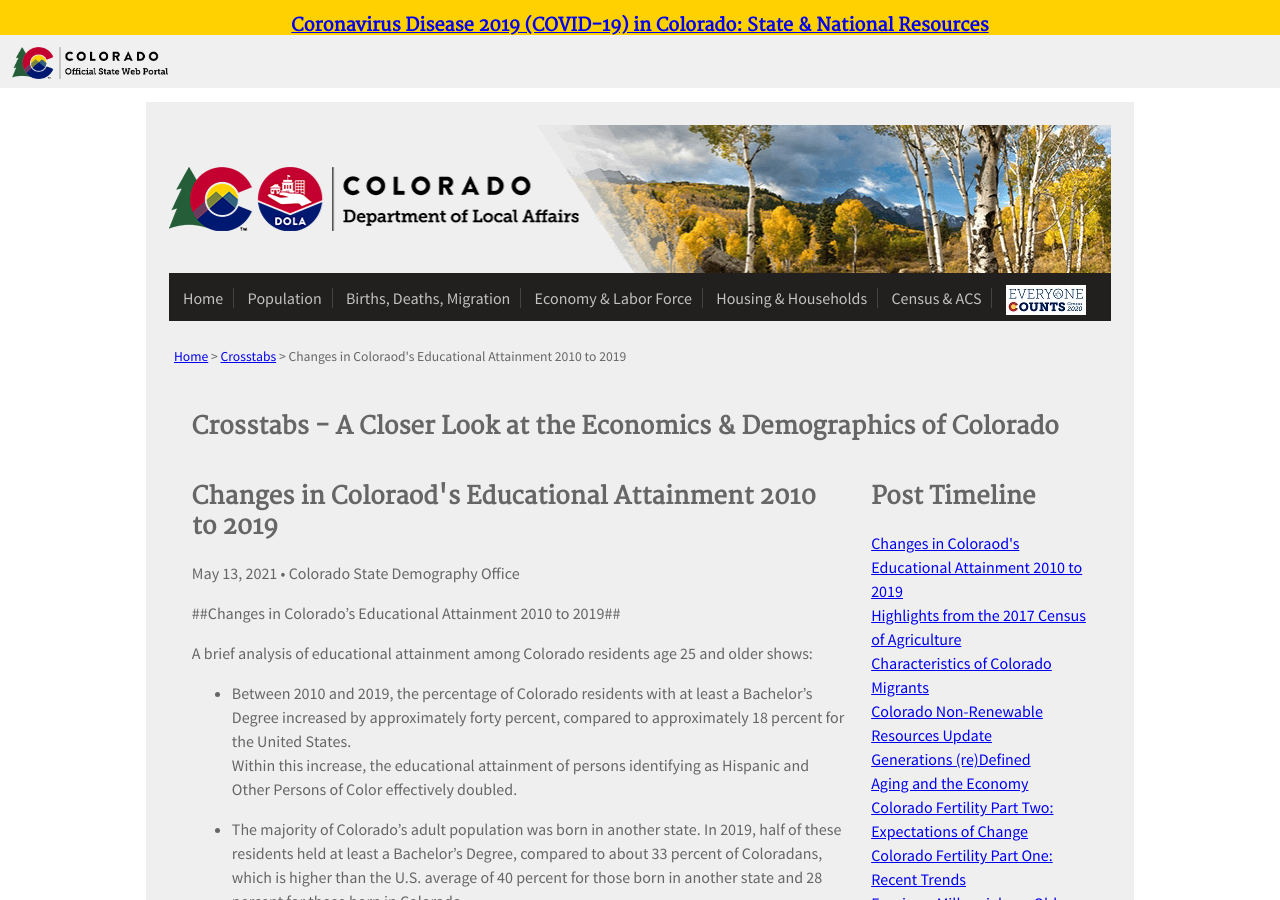
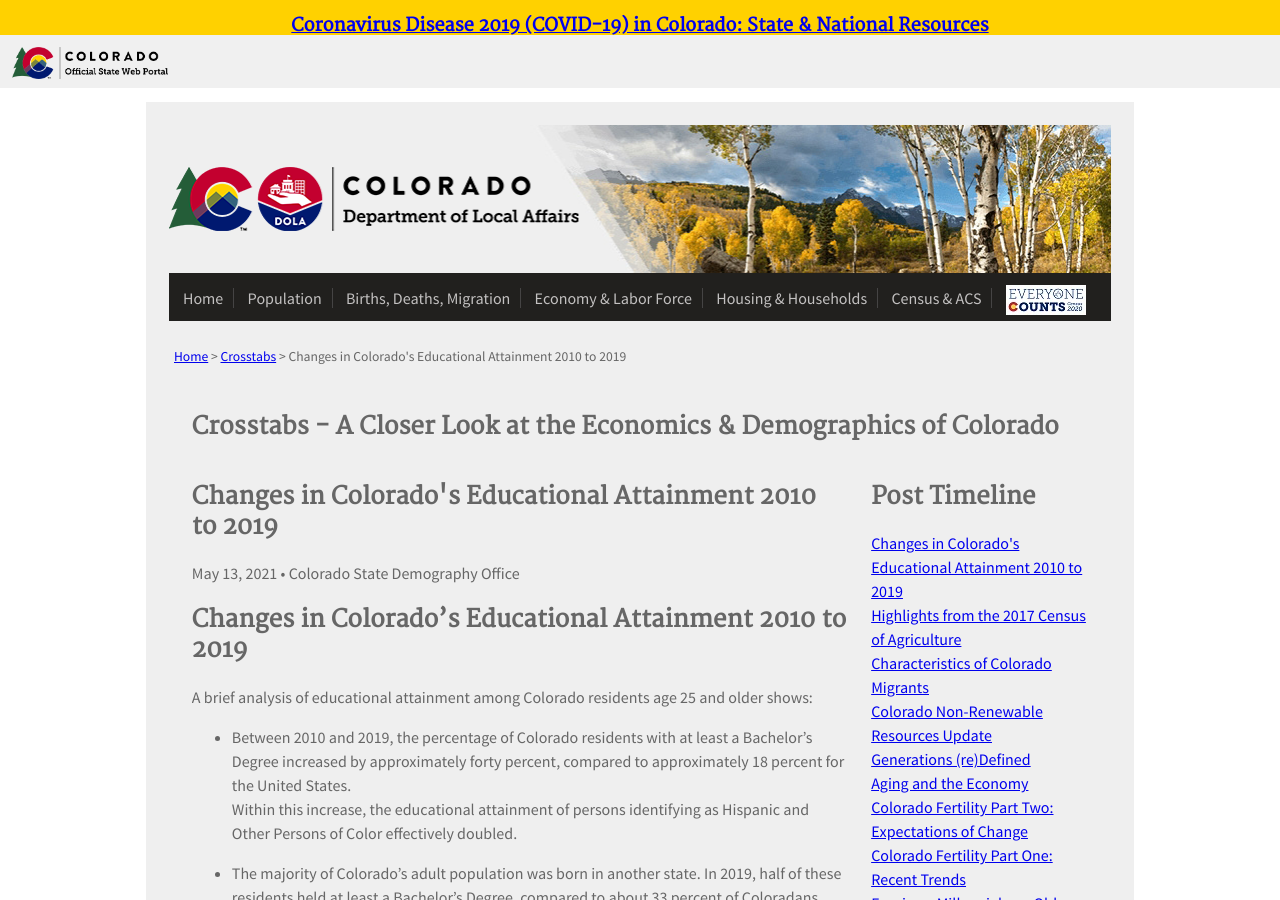
Before and after one commit to TBleess/Website_New, a Jekyll site: the page built from _posts/2021-05-13-Changes-in-Colorado-Educational-Attainment.md, in a window 1280 px wide and 900 px high. Built offline with Jekyll 4.4.1, drawn with Linux system fonts in a browser that asks for light colours; some of the changed lines change nothing that is shown.

Commit message:
Add files via upload

```diff
--- a/_posts/2021-05-13-Changes-in-Colorado-Educational-Attainment.md
+++ b/_posts/2021-05-13-Changes-in-Colorado-Educational-Attainment.md
@@ -1,13 +1,13 @@
 ---
 layout: post
-title:  "Changes in Coloraod's Educational Attainment 2010 to 2019"
+title:  "Changes in Colorado's Educational Attainment 2010 to 2019"
 date:   2021-05-13
 author: Colorado State Demography Office
-permalink: /crosstabs/Census of Agriculture 2017/
+permalink: /crosstabs/Changes in Colorado's Educational Attainment 2010 to 2019/
 
 ---
 
-##Changes in Colorado's Educational Attainment 2010 to 2019##
+## Changes in Colorado's Educational Attainment 2010 to 2019 ##
 
 A brief analysis of educational attainment among Colorado residents age 25 and older shows:
 
@@ -34,4 +34,4 @@
 identifying as Hispanic.  While Colorado ranks high in the proportion of the population identifying as
 Hispanic, the educational attainment of Colorado Hispanics is about average relative to other states.
 
-Access the full paper [here](https://drive.google.com/file/d/10xsjPoC0YFR5wr43hgLSt1X_PnRLQfXp&export=download)
+Access the full paper [here](https://drive.google.com/uc?export=download&10xsjPoC0YFR5wr43hgLSt1X_PnRLQfXp)
```
